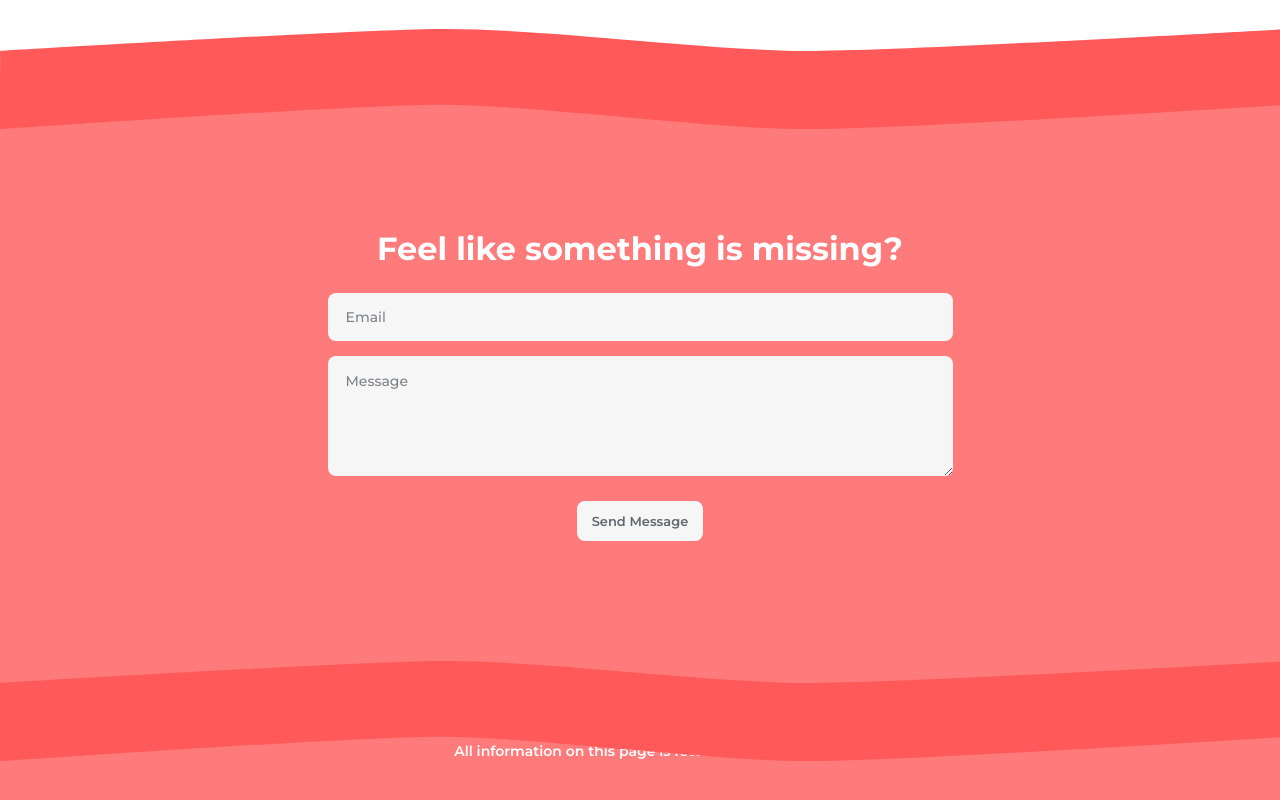
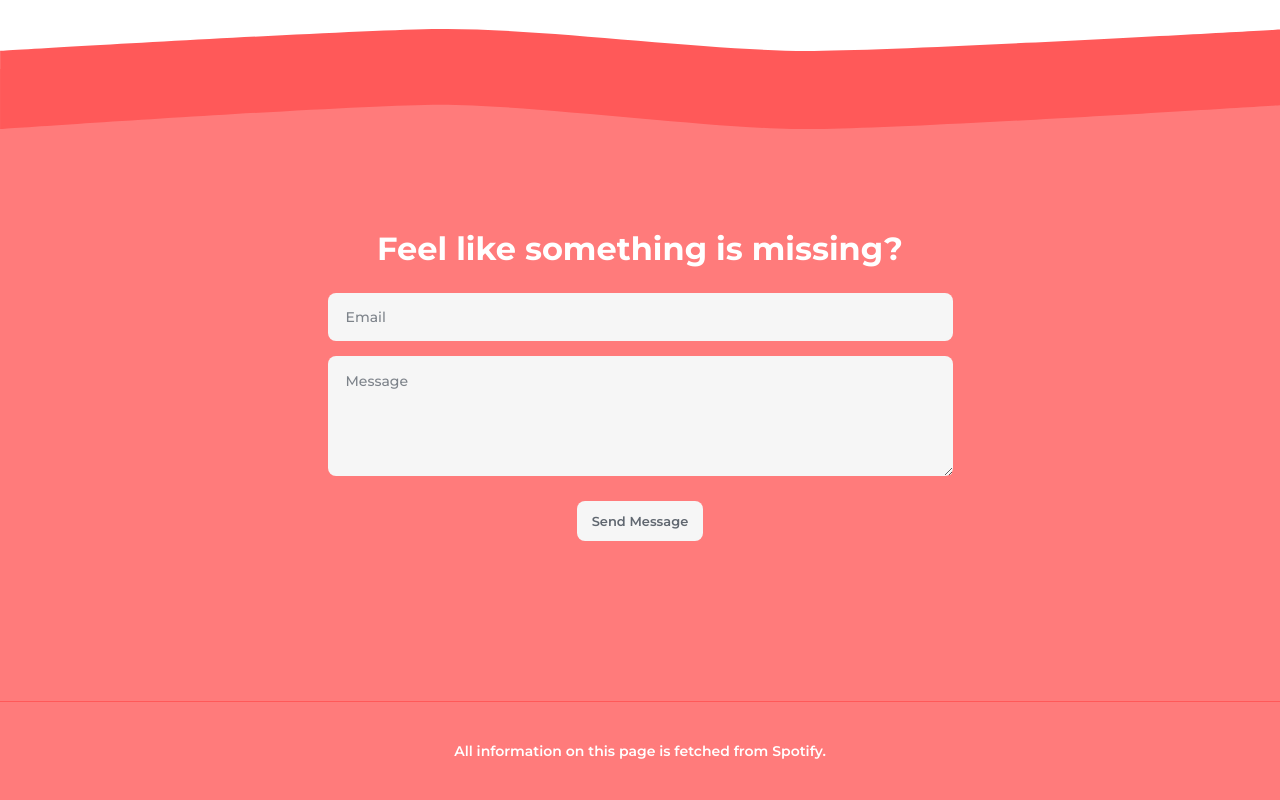
Before and after one commit to Poxie/newest-spotify-app, a Next.js app: page / in a window 1280 px wide. Shown: the part 2044-2844 px from the top of the page. Built offline with nearby package versions, Linux system fonts and the light colour scheme.

Commit message:
Removed contact wave icon

```diff
--- a/components/home/HomeContact.tsx
+++ b/components/home/HomeContact.tsx
@@ -35,7 +35,6 @@ export const HomeContact = () => {
                     </Button>
                 </form>
             </div>
-            <WaveIcon />
         </section>
     )
 }
```
